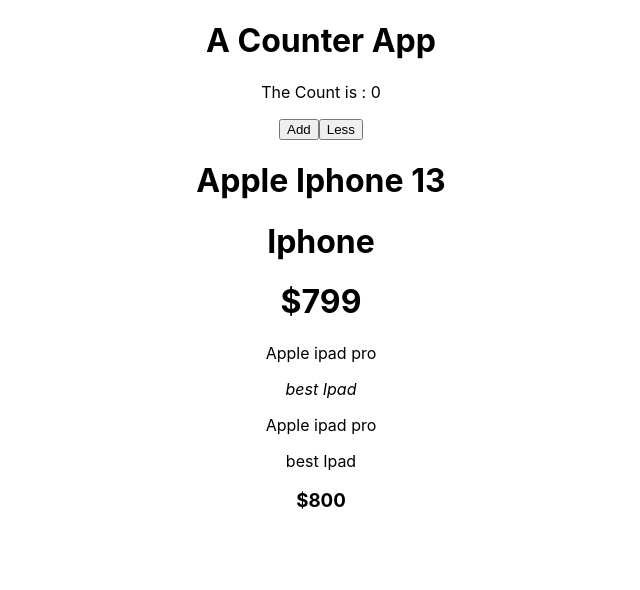
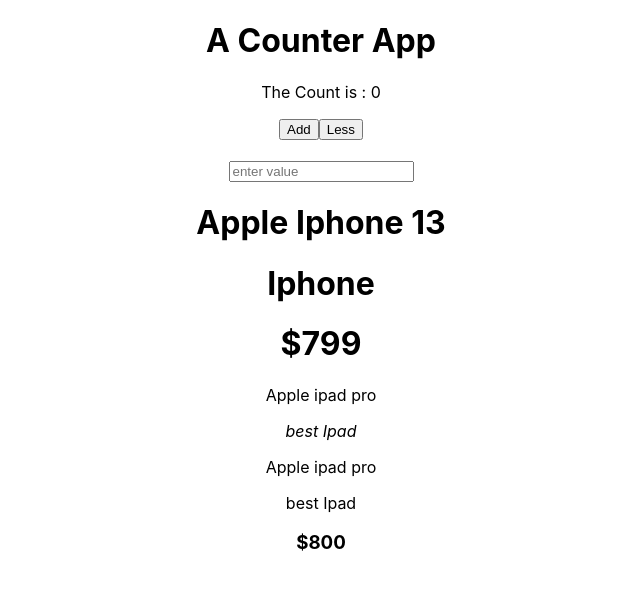
Before and after one commit to jagadhis/react-fundamentals, a React (Create React App) app: page / in a window 1280 px wide. Shown: the top 590 px of the page, without its empty margins (319-959 px from the left). Built offline with nearby package versions, Linux system fonts and the light colour scheme.

Commit message:
LifeCycle

```diff
--- a/src/App.js
+++ b/src/App.js
@@ -10,16 +10,20 @@
 const [windowWidth,setwindowWidth] = useState(window.innerWidth);
 const [name,setName] = useState("");
 
-
+{/* on Every Render*/}
 useEffect(() => {
   console.log("Re-rendered");
 })
-
 
 {/*componentDidMount alternative renderes only one time when the Component mounts */}
 useEffect(() => {
 console.log("Mounted");
 },[])
+
+{/*componentDidUpdate alternative renderes on start when the dependency array changes*/}
+useEffect(()=>{
+  console.log(`the name is changed: ${name}`)
+},[name])
 
 const increment=() => {
   setCount(count + 1)
@@ -30,11 +34,24 @@
   return (
     <div className="App">
 
+
+
         {/* State Example*/}
       <h1>A Counter App</h1>
       <p>The Count is : {count}</p>
       <button onClick={increment}>Add</button>
       <button onClick={decrement}>Less</button>
+      <br/>
+      <br/>
+
+      {/* useEffect Example*/}
+      <div>
+      <input
+      value={name}
+      onChange= {(e) => setName(e.target.value)}
+      placeholder="enter value"
+      />
+      </div>
 
 
         {/* Normal Props */}
```
